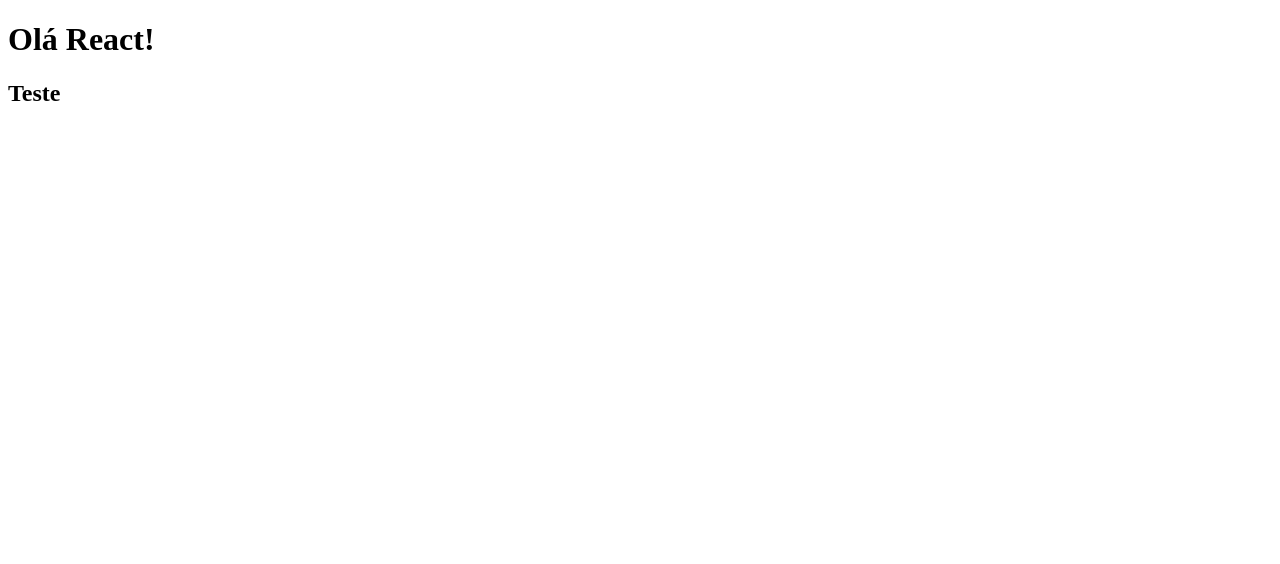
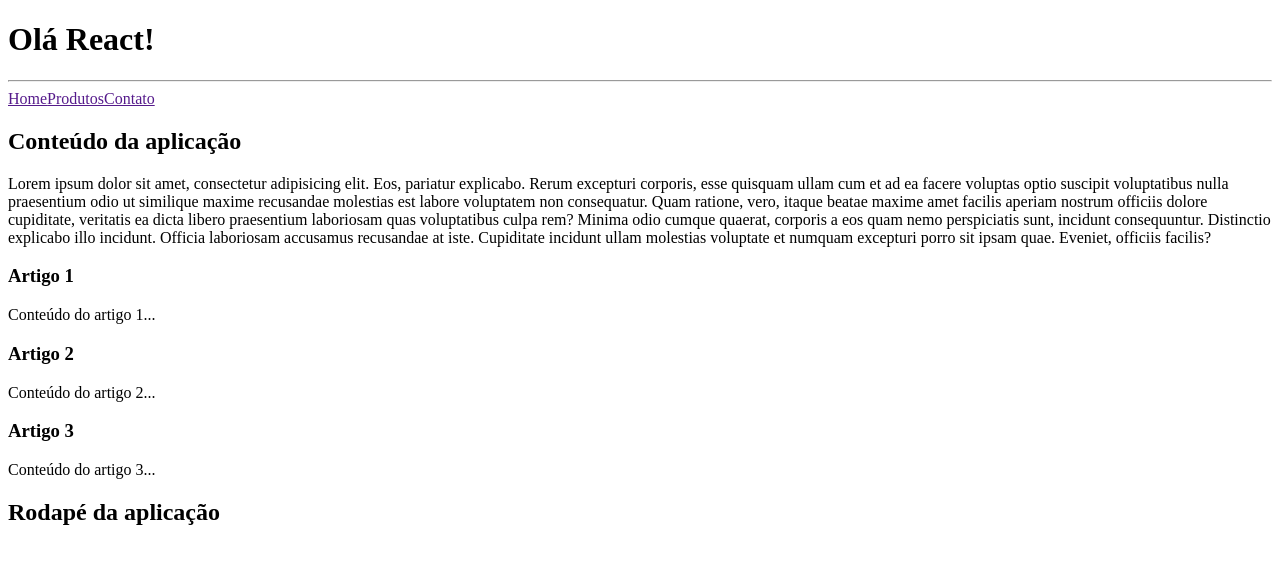
Before and after one commit to PhoenixFoxz/react-fundamentos, a React (Vite) app: page / in a window 1280 px wide. Shown: the top 564 px of the page. Built offline with nearby package versions, Linux system fonts and the light colour scheme.

Commit message:
Componente único no App

```diff
--- a/src/App.jsx
+++ b/src/App.jsx
@@ -1,16 +1,55 @@
 function App() {
   // Comentário de uma linha CTRL ;
   /* Comentário de várias linhas ALT SHIFT A */
-  return <>
+  return (
+    <>
       <header>
         <h1>Olá React!</h1>
+        <hr />
+        <nav>
+          <a href="">Home</a>
+          <a href="">Produtos</a>
+          <a href="">Contato</a>
+        </nav>
       </header>
       {/* Comentário DENTRO do JSX
     É normal ficar entre {} nesta situação.*/}
       <main>
-      <h2>Teste</h2>
+        <section>
+          <h2>Conteúdo da aplicação</h2>
+          <p>
+            Lorem ipsum dolor sit amet, consectetur adipisicing elit. Eos,
+            pariatur explicabo. Rerum excepturi corporis, esse quisquam ullam
+            cum et ad ea facere voluptas optio suscipit voluptatibus nulla
+            praesentium odio ut similique maxime recusandae molestias est labore
+            voluptatem non consequatur. Quam ratione, vero, itaque beatae maxime
+            amet facilis aperiam nostrum officiis dolore cupiditate, veritatis
+            ea dicta libero praesentium laboriosam quas voluptatibus culpa rem?
+            Minima odio cumque quaerat, corporis a eos quam nemo perspiciatis
+            sunt, incidunt consequuntur. Distinctio explicabo illo incidunt.
+            Officia laboriosam accusamus recusandae at iste. Cupiditate incidunt
+            ullam molestias voluptate et numquam excepturi porro sit ipsam quae.
+            Eveniet, officiis facilis?
+          </p>
+          <article>
+            <h3>Artigo 1</h3>
+            <p>Conteúdo do artigo 1...</p>
+          </article>
+          <article>
+            <h3>Artigo 2</h3>
+            <p>Conteúdo do artigo 2...</p>
+          </article>
+          <article>
+            <h3>Artigo 3</h3>
+            <p>Conteúdo do artigo 3...</p>
+          </article>
+        </section>
       </main>
+      <footer>
+        <h2>Rodapé da aplicação</h2>
+      </footer>
     </>
+  );
 }
 
-export default App
+export default App;
```
Lines whose indentation alone changed are shown as unchanged.
